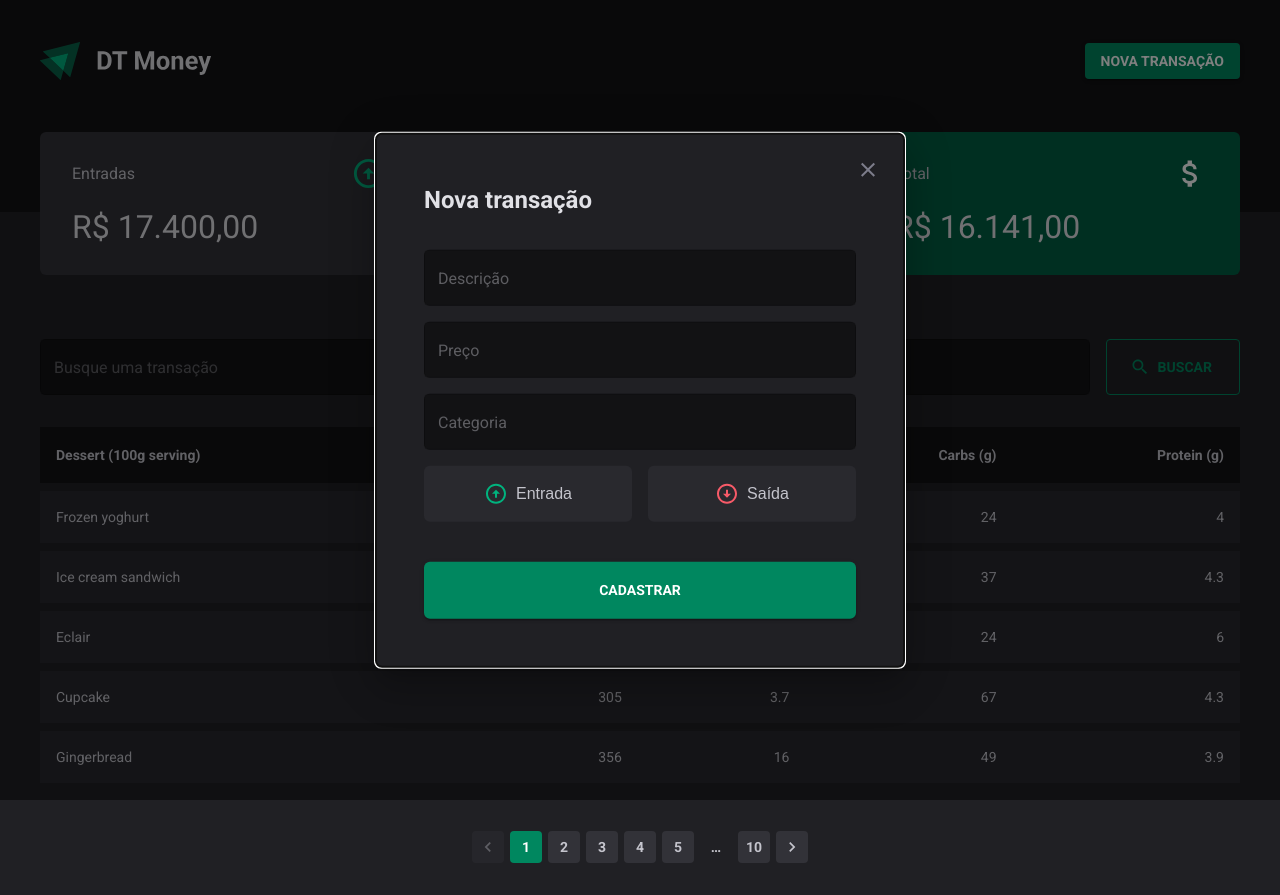
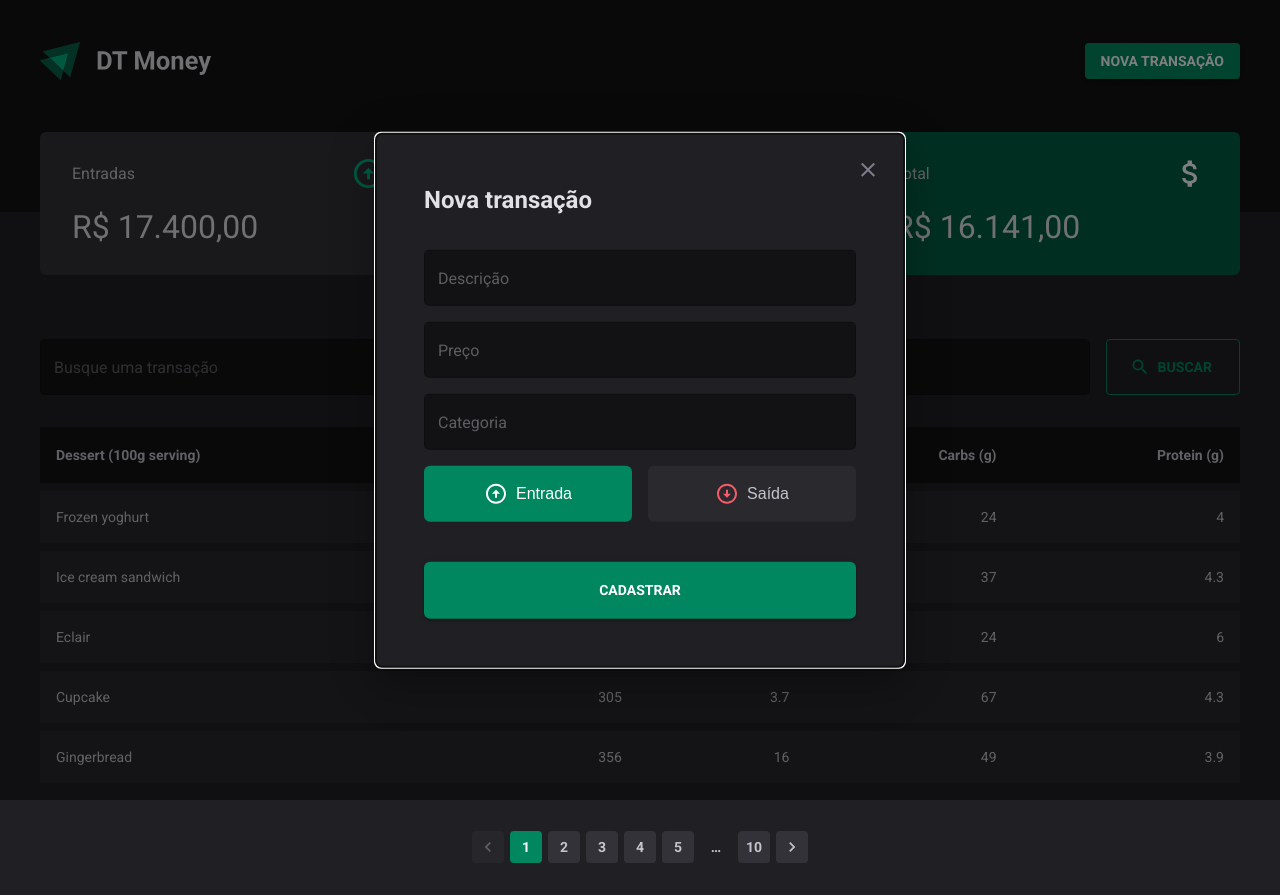
Before and after one commit to johnnycfg/desafio-in8, a Next.js app: page / in a window 1280 px wide. Built offline with nearby package versions, Linux system fonts and the light colour scheme.

Commit message:
feat: hide input element

```diff
--- a/src/components/NewTransactionModal/index.tsx
+++ b/src/components/NewTransactionModal/index.tsx
@@ -89,10 +89,9 @@ export function NewTransactionModal({modalStatus, setModalStatus}: NewTransactio
           />
 
         <RadioGroup.Root
-          className="flex w-fit rounded-t-xl bg-white px-3"
-          defaultValue="buy"
+          defaultValue="income"
         >
-          <Box display="flex" gap="1rem">
+          <Box display="flex" gap="1rem" sx={{ 'input[type=radio]': { width: '0 !important', height: '0 !important' } }}>
             <RadioGroupItem value="income" id="r1" style={{flex: 1}}>
               <ArrowCircleUp sx={{color: theme.palette.product.green.light}}  />
               Entrada
```
